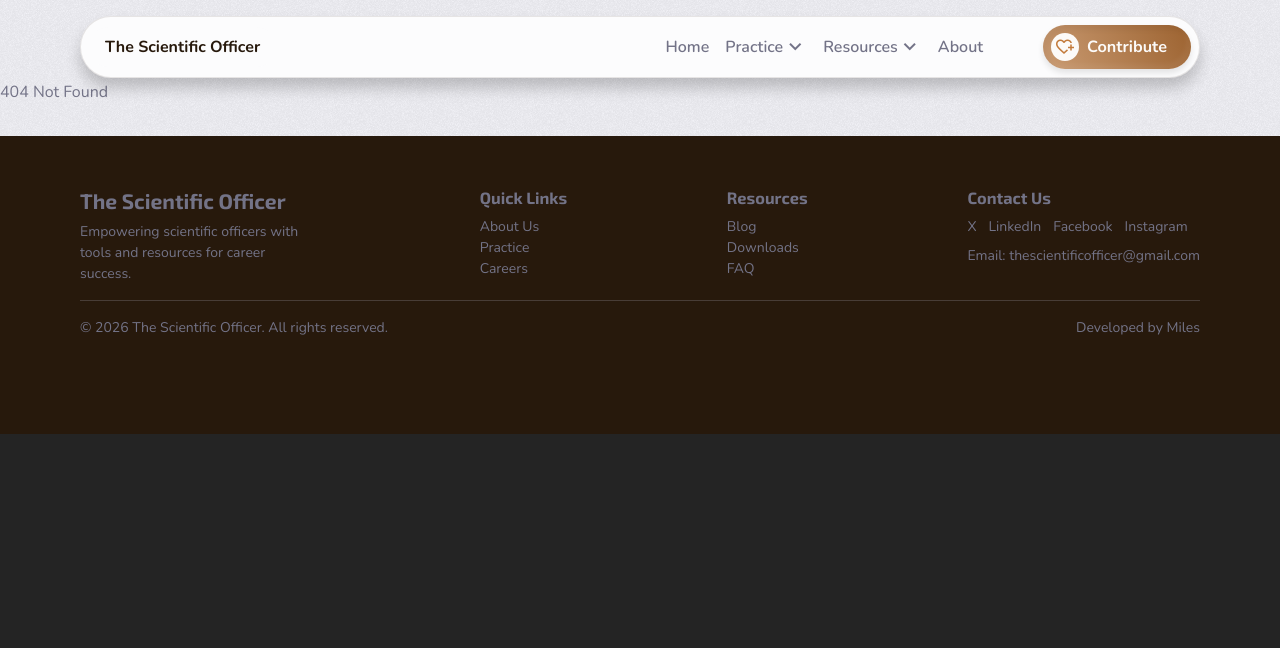
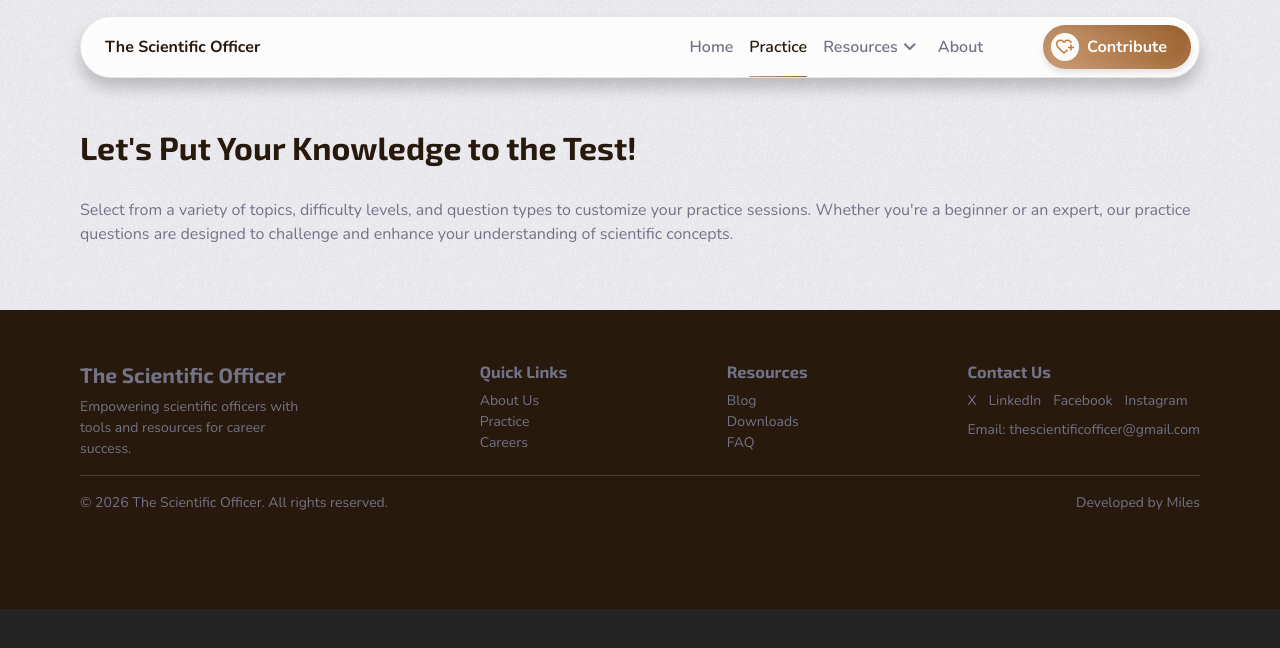
Before and after one commit to Timbar09/the_scientific_officer, a React (Vite) app: page /practice in a window 1280 px wide. Shown: the top 648 px of the page. Built offline with nearby package versions, Linux system fonts and the light colour scheme.

Commit message:
Refactor practice navigation and remove mock test components; add new Practice page with introductory content

```diff
--- a/src/App.tsx
+++ b/src/App.tsx
@@ -2,8 +2,8 @@ import { Routes, Route } from "react-router";
 
 import Layout from "./layout";
 import Home from "./pages/home";
-import PracticeQuestions from "./pages/questions";
-import MockTests from "./pages/mock";
+import Practice from "./pages/practice";
+// import MockTests from "./pages/mock";
 import Books from "./pages/books";
 import Articles from "./pages/articles";
 import Videos from "./pages/videos";
@@ -17,8 +17,8 @@ const App = () => {
       <Routes>
         <Route path="/" element={<Layout />}>
           <Route index element={<Home />} />
-          <Route path="/practice/questions" element={<PracticeQuestions />} />
-          <Route path="/practice/mock-test" element={<MockTests />} />
+          <Route path="/practice" element={<Practice />} />
+          {/* <Route path="/practice/mock-test" element={<MockTests />} /> */}
           <Route path="/resources/books" element={<Books />} />
           <Route path="/resources/articles" element={<Articles />} />
           <Route path="/resources/videos" element={<Videos />} />
--- a/src/assets/sass/base/_typography.scss
+++ b/src/assets/sass/base/_typography.scss
@@ -64,6 +64,17 @@ button {
   margin-inline: auto;
 }
 
+.page {
+  padding-block-start: 8rem;
+  padding-block-end: 4rem;
+}
+
+.page__title {
+  color: clr(primary, 900);
+  // font-size: 2.5rem;
+  margin-block-end: 2rem;
+}
+
 .sr-only {
   position: absolute !important;
   width: 1px !important;
--- a/src/components/Nav/NavLists.tsx
+++ b/src/components/Nav/NavLists.tsx
@@ -7,10 +7,10 @@ const navLinks = [
   {
     name: "Practice",
     path: "/practice",
-    sub: [
-      { name: "Practice Questions", path: "/practice/questions" },
-      { name: "Mock Test", path: "/practice/mock-test" },
-    ],
+    // sub: [
+    //   { name: "Practice Questions", path: "/practice/questions" },
+    //   { name: "Mock Test", path: "/practice/mock-test" },
+    // ],
   },
   {
     name: "Resources",
--- a/src/pages/mock/index.tsx
+++ /dev/null
@@ -1,5 +0,0 @@
-import UnderConstruction from "../../components/UnderConstruction";
-
-const Mock = () => <UnderConstruction page="Mock Tests" />;
-
-export default Mock;
--- /dev/null
+++ b/src/pages/practice/index.tsx
@@ -0,0 +1,20 @@
+// import UnderConstruction from "../../components/UnderConstruction";
+
+const Practice = () => {
+  return (
+    <div className="practice page">
+      <div className="container">
+        <h1 className="page__title">Let's Put Your Knowledge to the Test!</h1>
+
+        <p className="page__description">
+          Select from a variety of topics, difficulty levels, and question types
+          to customize your practice sessions. Whether you're a beginner or an
+          expert, our practice questions are designed to challenge and enhance
+          your understanding of scientific concepts.
+        </p>
+      </div>
+    </div>
+  );
+};
+
+export default Practice;
--- a/src/pages/questions/index.tsx
+++ /dev/null
@@ -1,5 +0,0 @@
-import UnderConstruction from "../../components/UnderConstruction";
-
-const Questions = () => <UnderConstruction page="Practice Questions" />;
-
-export default Questions;
```
